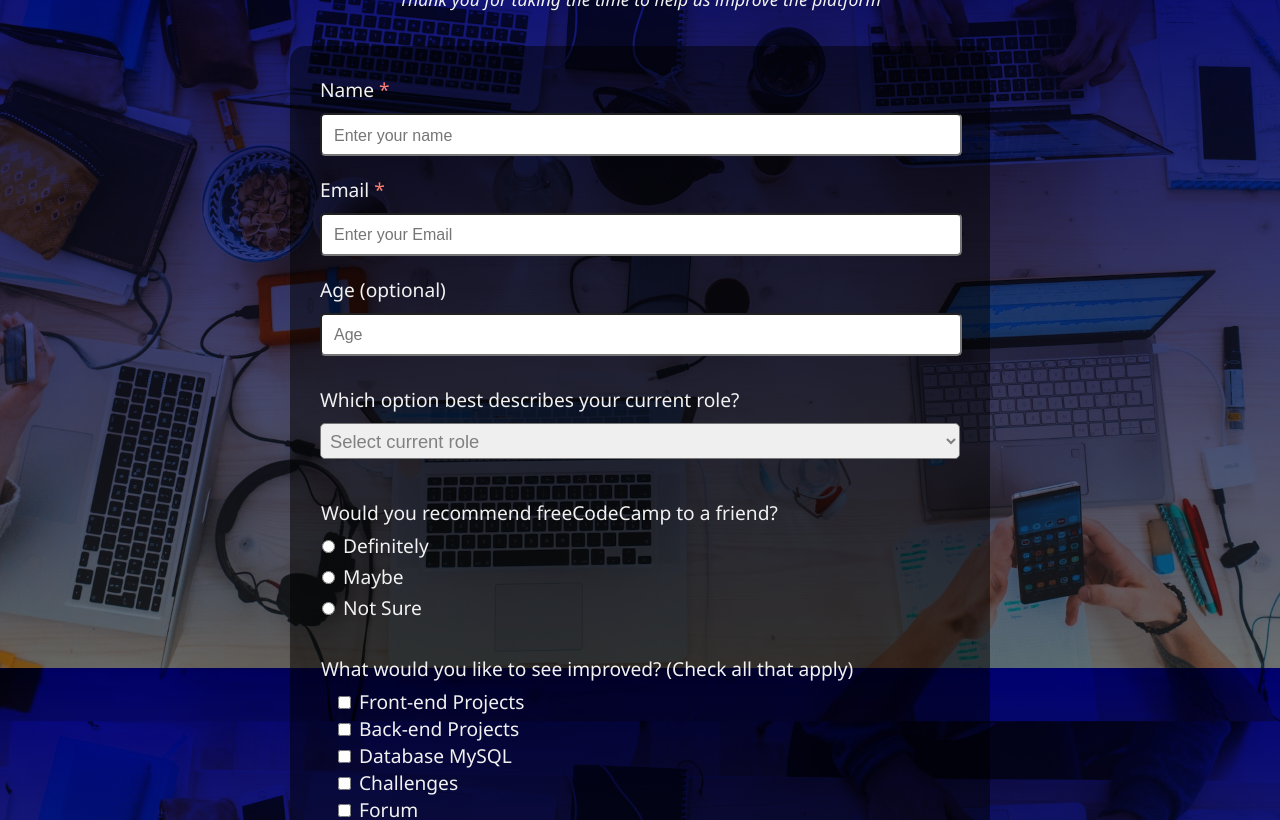
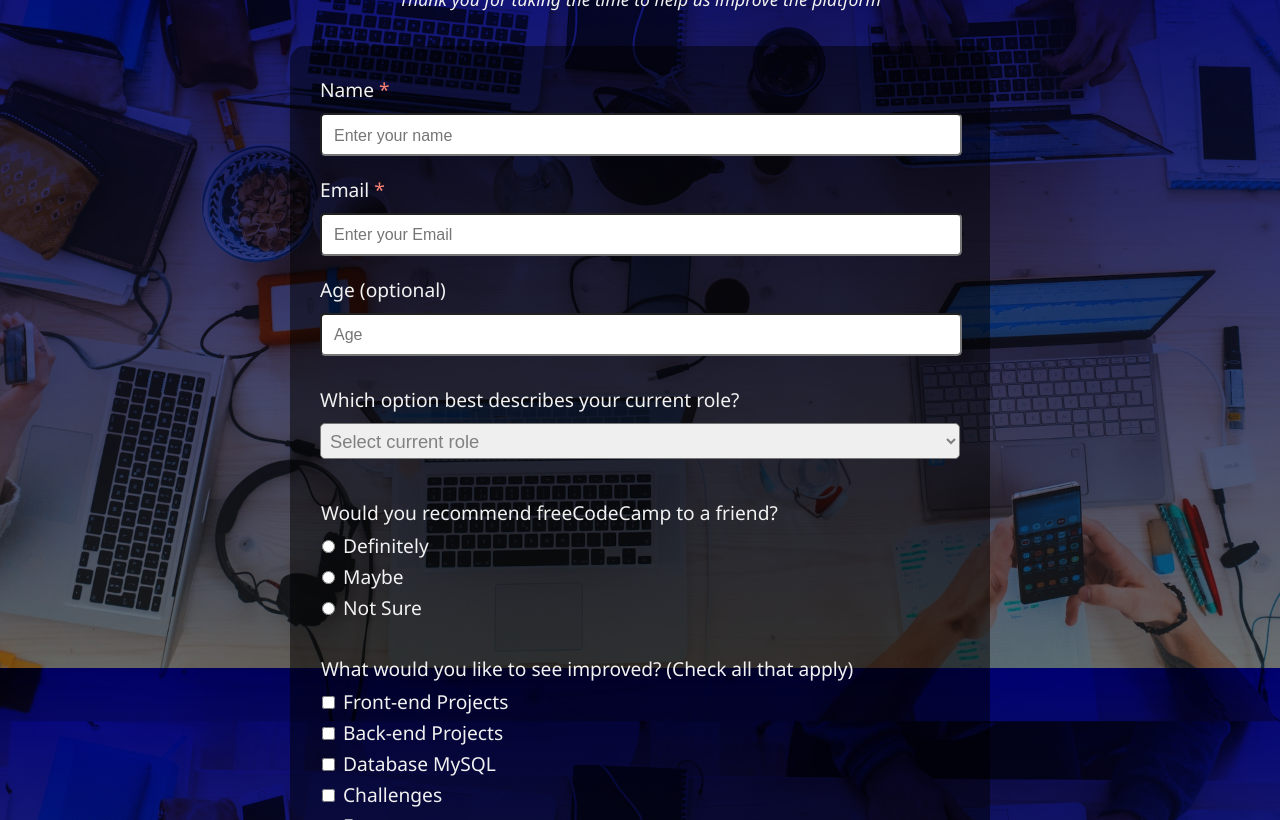
Before and after one commit to Abaljerind/survey-form, a plain HTML site: page index.html in a window 1280 px wide. Shown: the part 132-952 px from the top of the page. Drawn offline with Linux system fonts and the light colour scheme.

Commit message:
add selector for checkbox input

```diff
--- a/style.css
+++ b/style.css
@@ -109,9 +109,10 @@
   margin-left: -15px;
 }
 
-input[type="radio"] {
+input[type="radio"],
+input[type="checkbox"] {
   margin-left: -12px;
   margin-bottom: 10px;
 }
 
-/* improved section */
+/* comments / suggestion */
```
